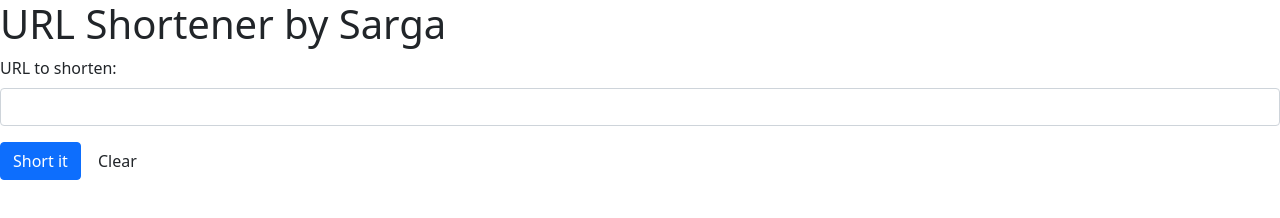
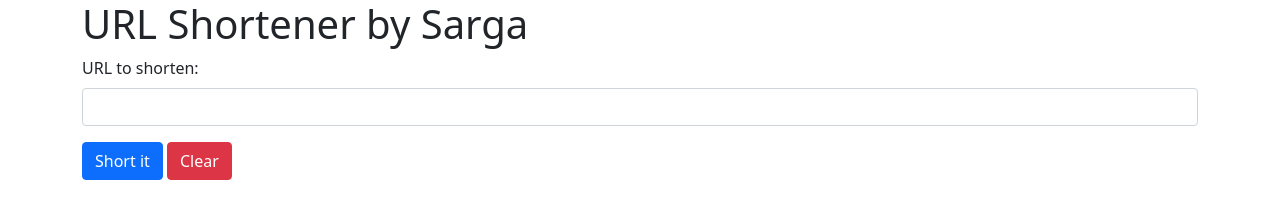
Before and after one commit to sargatxet/sarga-url-shortener, a website: page public/index.html in a window 1280 px wide. Drawn offline with nearby package versions, Linux system fonts and the light colour scheme.

Commit message:
Changed form style

```diff
--- a/public/index.html
+++ b/public/index.html
@@ -49,6 +49,9 @@
     </script>
   </head>
   <body>
+    <div class="container">
+      <div class="row">
+        <div class="col">
           <h1>URL Shortener by Sarga</h1>
           <form id="frm" onsubmit="event.preventDefault(); send();">
             <div class="mb-3">
@@ -57,7 +60,7 @@
             </div>
             <div>
               <button type="submit" class="btn btn-primary">Short it</button>
-        <button type="reset" class="btn btn-error">Clear</button>
+              <button type="reset" class="btn btn-danger">Clear</button>
             </div>
             <div>
               <label
@@ -67,5 +70,8 @@
               ></label>
             </div>
           </form>
+        </div>
+      </div>
+    </div>
   </body>
 </html>
```
Lines whose indentation alone changed are shown as unchanged.
